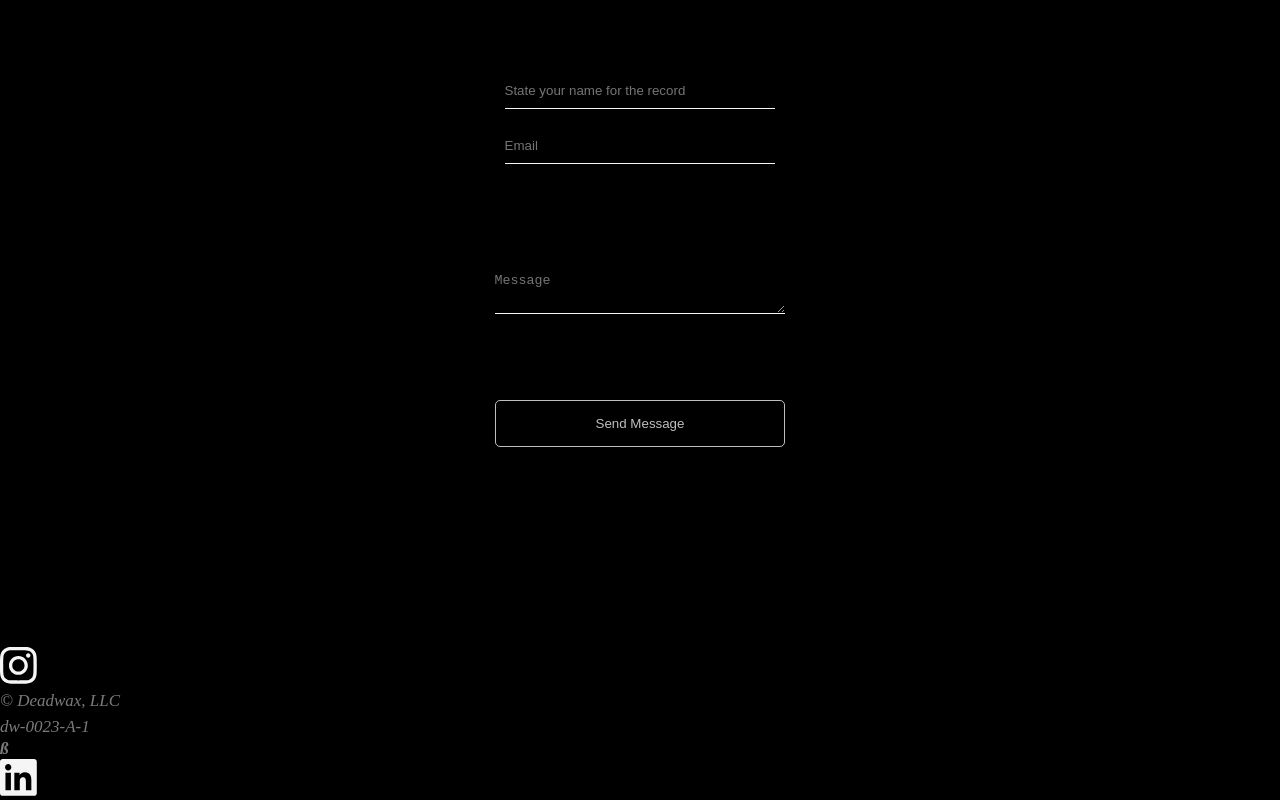
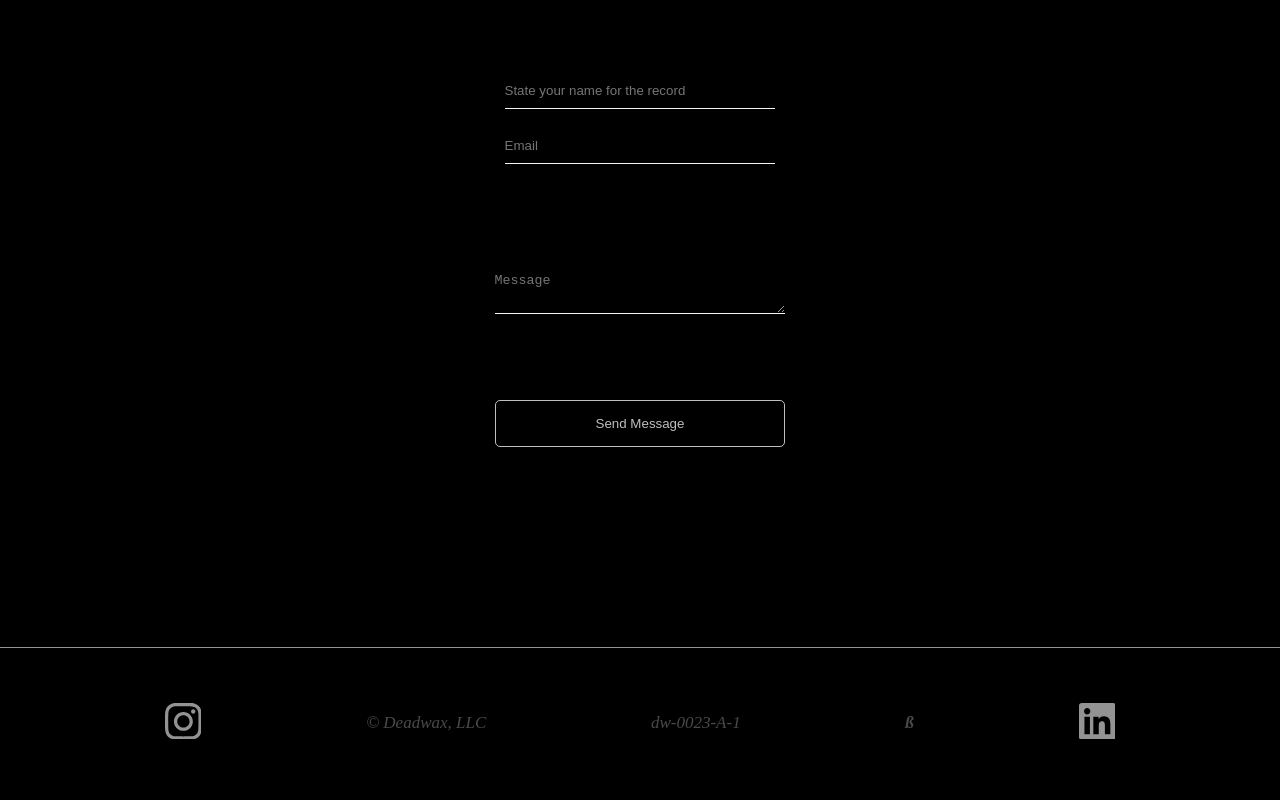
Before and after one commit to CB-Straub/folio-app, a React (Create React App) app: page /contact in a window 1280 px wide. Shown: the part 403-1203 px from the top of the page. After the commit the page ends 1050 px from the top, so only its background shows below. Built offline with nearby package versions, Linux system fonts and the light colour scheme; a web font is replaced by a local one.

Commit message:
add empty a tag selector

```diff
--- a/src/components/Footer.css
+++ b/src/components/Footer.css
@@ -1,13 +1,13 @@
 .footer__container {
     height: 150px;
-    /* width: 100%;
+    width: 100%;
     justify-content: space-evenly;
     align-items: center;
     text-align: center;
     display: flex;
     opacity: 0.6;
     border-top: 1px solid whitesmoke;
-    position:fixed */
+    position:fixed
 }
 
 .footer__icon{
@@ -17,7 +17,9 @@
 
 
 }
+.footer__container a {
 
+}
 .footer__container p {
     font-size: 17px;
     color: whitesmoke;
--- a/src/components/Footer.js
+++ b/src/components/Footer.js
@@ -10,7 +10,7 @@ const Footer = () => {
         <button>
           <SiInstagram className='footer__icon'/>
         </button>
-        </a>
+      </a>
 
         <p>© Deadwax, LLC </p>  <p>dw-0023-A-1</p>  <h6>ß</h6>
 
```
